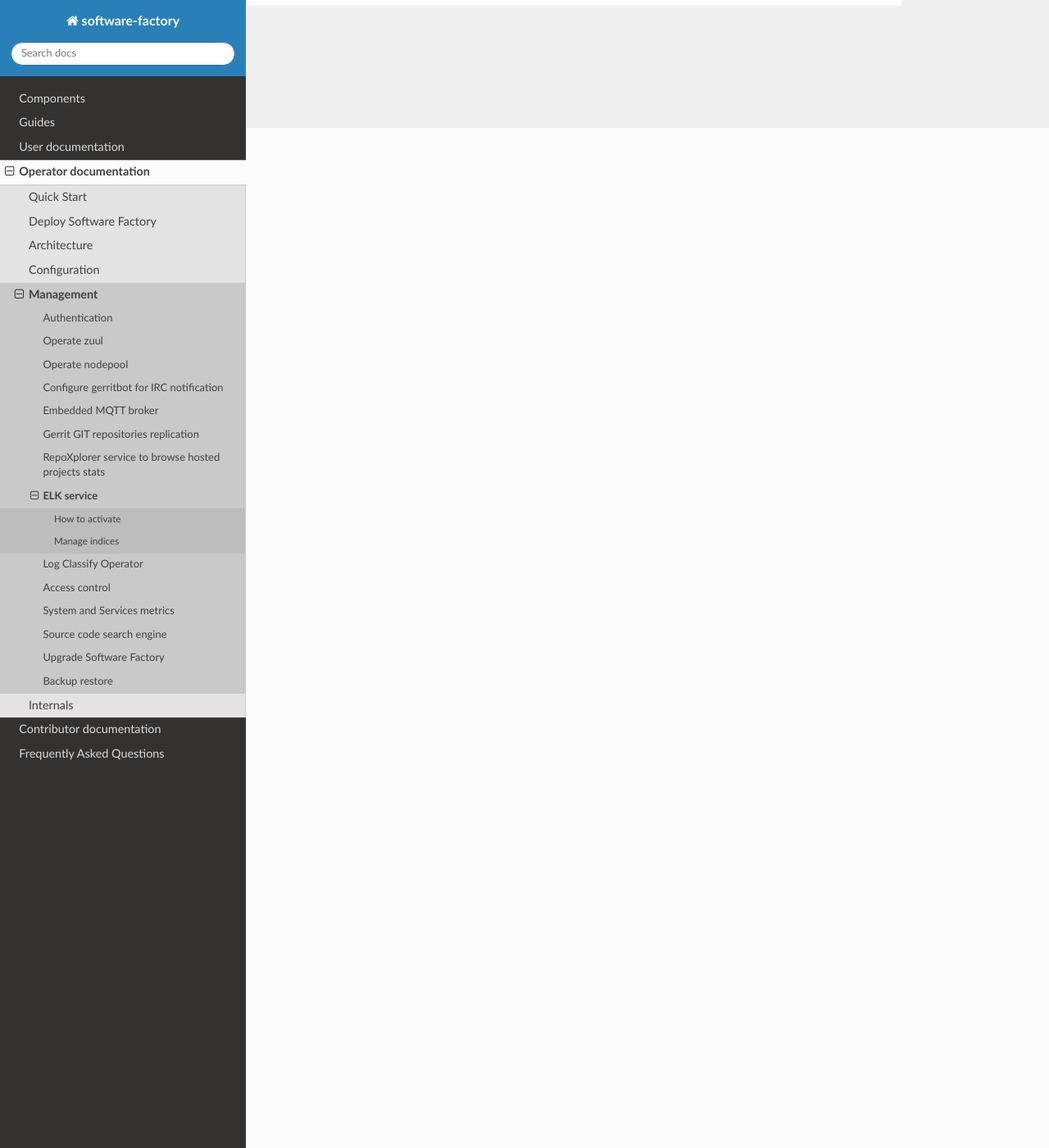
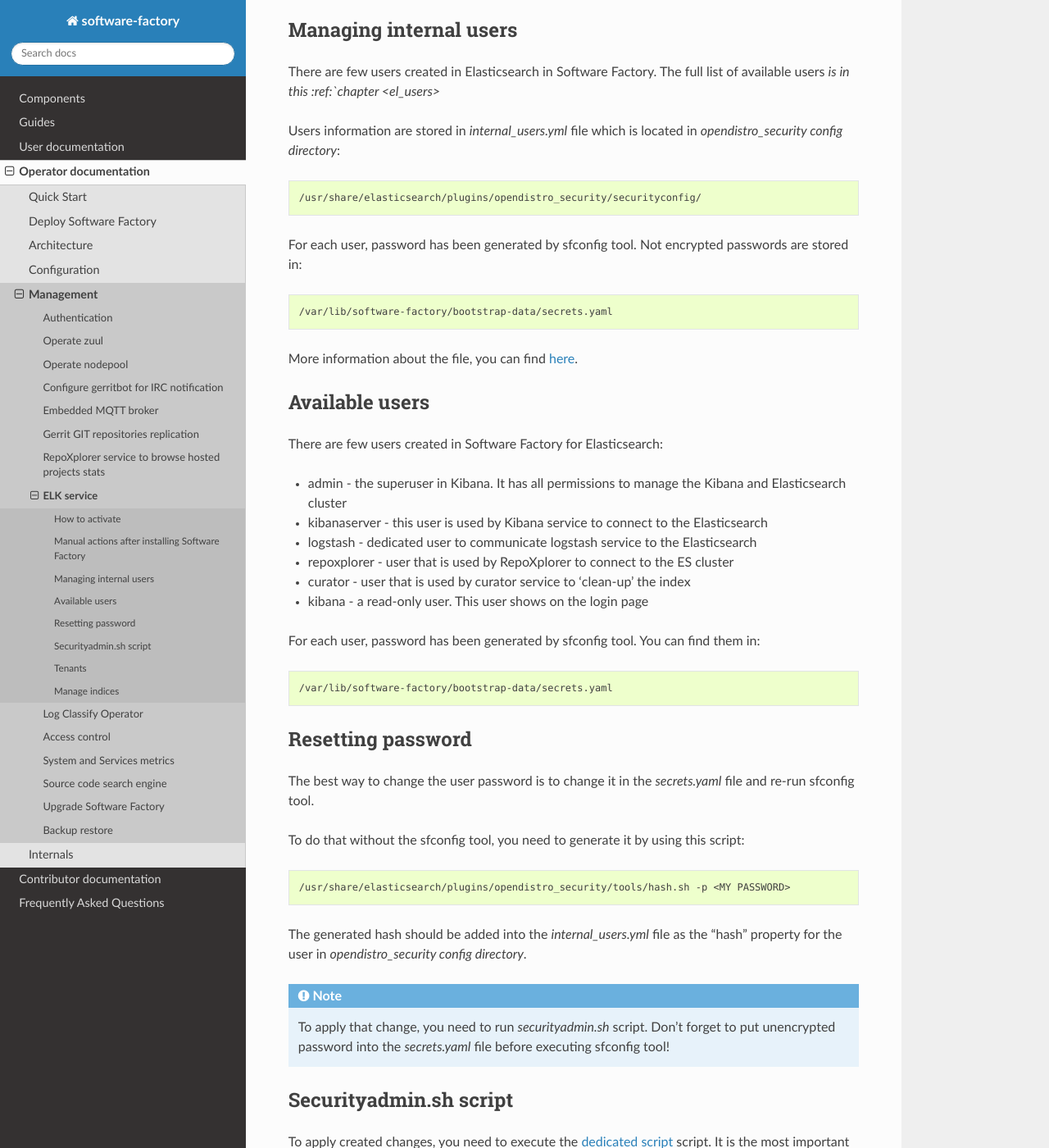
Before and after one commit to softwarefactory-project/sf-docs, a Sphinx documentation site: the page built from docs/operator/elk_operator.rst, in a window 1280 px wide and 1400 px high, scrolled down 1244 px. Shown: the whole window at 82% size. Built offline with Sphinx 7.4.7 and the Read the Docs theme 2.0.0, drawn with Linux system fonts in a browser that asks for light colours; some of the changed text lies outside the part shown.

Commit message:
Added information about Opendistro
There are important information related to setup Opendistro
for Elasticsearch.

Change-Id: I59396e1304e21128a497b1b98ce65c3d0208cbb9

```diff
--- a/docs/operator/elk_operator.rst
+++ b/docs/operator/elk_operator.rst
@@ -3,15 +3,18 @@
 ELK service
 ===========
 
-Software Factory bundles an ELK stack to ease search through
-job's logs artifacts. Once activated, job's console of every
-build are exported through logstash and then available to
-the search via Kibana.
+Software Factory bundles an ELK stack based on `Opendistro for Elasticsearch`_
+to ease searching through the logs artifacts of jobs. Once activated,
+the console log of every build is exported through logstash and
+then searchable via Kibana.
 
 A Software Factory user might want to export more artifacts
 than the job's console. Indeed a job may generate additional
 log files. In that case a custom zuul *post-run* job must be defined.
-In order to do so a user must refer to :ref:`Export logs artifacts to logstash <zuul-artifacts-export-logstash>`
+In order to do so a user must refer
+to :ref:`Export logs artifacts to logstash <zuul-artifacts-export-logstash>`.
+
+.. _`Opendistro for Elasticsearch`: https://opendistro.github.io/
 
 How to activate
 ---------------
@@ -37,6 +40,130 @@
 the name Kibana.
 
 
+Manual actions after installing Software Factory
+------------------------------------------------
+
+After the installation of Software Factory, or the activation of ELK,
+you must connect to Kibana as the `admin` user and go to the
+section "Discover" in Kibana menu to ensure that Kibana has
+created the index pattern. This is a per-requisite before a regular
+Kibana user (which has read-only access) can search through the jobs logs.
+
+.. note::
+
+   After the first CI job execution, The job console logs are sent to
+   ElasticSearch through Logstash. Then Kibana will be able to create the
+   index pattern when connected as `admin`.
+
+The password for `admin` is set as a `elasticsearch_password`
+entry in `secrets.yaml file`.
+
+You can also use below command:
+
+.. code-block:: bash
+
+   awk '/elasticsearch_password/ {print $2}' /var/lib/software-factory/bootstrap-data/secrets.yaml
+
+
+Managing internal users
+-----------------------
+
+There are few users created in Elasticsearch in Software Factory.
+The full list of available users `is in this :ref:`chapter <el_users>`
+
+Users information are stored in `internal_users.yml` file which is
+located in `opendistro_security config directory`:
+
+.. code-block:: none
+
+   /usr/share/elasticsearch/plugins/opendistro_security/securityconfig/
+
+For each user, password has been generated by sfconfig tool.
+Not encrypted passwords are stored in:
+
+.. code-block:: none
+
+   /var/lib/software-factory/bootstrap-data/secrets.yaml
+
+More information about the file, you can find `here`_.
+
+.. _`here`: https://opendistro.github.io/for-elasticsearch-docs/docs/security/configuration/yaml/#internal_usersyml
+
+.. _el_users:
+
+
+Available users
+---------------
+
+There are few users created  in Software Factory for Elasticsearch:
+
+- admin - the superuser in Kibana. It has all permissions to manage the Kibana and Elasticsearch cluster
+- kibanaserver - this user is used by Kibana service to connect to the Elasticsearch
+- logstash - dedicated user to communicate logstash service to the Elasticsearch
+- repoxplorer - user that is used by RepoXplorer to connect to the ES cluster
+- curator - user that is used by curator service to 'clean-up' the index
+- kibana - a read-only user. This user shows on the login page
+
+For each user, password has been generated by sfconfig tool. You can find
+them in:
+
+.. code-block:: none
+
+   /var/lib/software-factory/bootstrap-data/secrets.yaml
+
+
+Resetting password
+------------------
+
+The best way to change the user password is to change it in the
+`secrets.yaml` file and re-run sfconfig tool.
+
+To do that without the sfconfig tool, you need to generate it by using this
+script:
+
+.. code-block:: bash
+
+   /usr/share/elasticsearch/plugins/opendistro_security/tools/hash.sh -p <MY PASSWORD>
+
+The generated hash should be added into the `internal_users.yml` file as the
+"hash" property for the user in `opendistro_security config directory`.
+
+.. note::
+
+   To apply that change, you need to run `securityadmin.sh` script.
+   Don't forget to put unencrypted password into the `secrets.yaml`
+   file before executing sfconfig tool!
+
+
+Securityadmin.sh script
+-----------------------
+
+To apply created changes, you need to execute the `dedicated script`_ script.
+It is the most important step that you should not forget after doing some
+changes.
+
+In the Software Factory, the command below will setup the `securityadmin.sh`
+script. What you need to do is to execute it on the Elasticsearch host.
+
+.. code-block:: bash
+
+   /usr/share/elasticsearch/plugins/opendistro_security/tools/securityadmin.sh   \
+     -cd /usr/share/elasticsearch/plugins/opendistro_security/securityconfig/  \
+     -icl -nhnv -cacert /etc/elasticsearch/certs/localCA.pem  \
+     -cert /etc/elasticsearch/certs/elasticsearch-admin.crt  \
+     -key /etc/elasticsearch/certs/elasticsearch-admin.key    \
+     -h $(hostname)
+
+.. _`dedicated script`: https://opendistro.github.io/for-elasticsearch-docs/docs/security/configuration/generate-certificates/#run-securityadminsh
+
+
+Tenants
+-------
+
+Software Factory is only configuring one tenant: `global` and
+it also disable multi-tenancy (check Kibana configuration file).
+
+
 Manage indices
 --------------
 
--- a/docs/user/index.rst
+++ b/docs/user/index.rst
@@ -16,5 +16,6 @@
    short_gerrit
    log_classify
    config_repo
+   elasticsearch_users
 
 * `sfmanager </docs/sfmanager/>`_ is a command line client can be used to interact with the managesf API.
```
Also changed, not shown: docs/user/elasticsearch_users.rst (added, +14 -0 lines).
